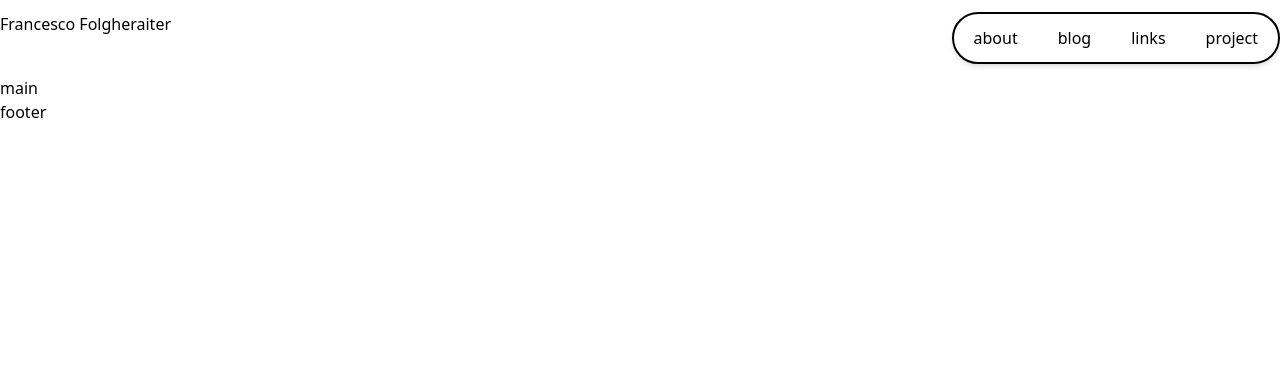
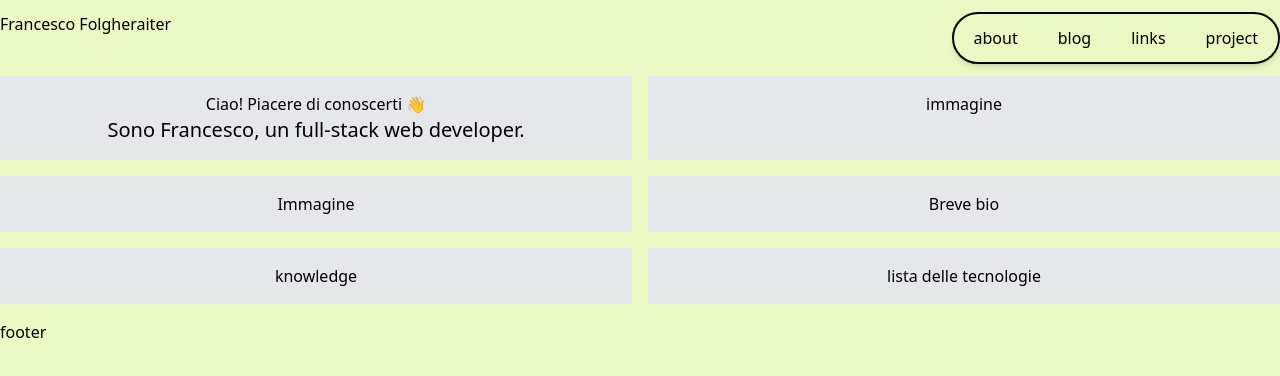
Before and after one commit to FrancescoFolgheraiter/DevFol, a Vue app: page / in a window 1280 px wide. Shown: the top 376 px of the page. Built offline with nearby package versions, Linux system fonts and the light colour scheme.

Commit message:
create basic structure homapage

```diff
--- a/router.js
+++ b/router.js
@@ -1,4 +1,5 @@
 import { createRouter, createWebHistory } from 'vue-router';
+import HomePage from './src/components/Pages/HomePage.vue';
 // import IndexPage from './src/components/pages/indexPage.vue';
 // import RestaurantPage from './src/components/pages/RestaurantPage.vue';
 // import PaymentPage from './src/components/pages/PaymentPage.vue';
@@ -10,11 +11,11 @@ import { createRouter, createWebHistory } from 'vue-router';
 const router = createRouter({
   history: createWebHistory(),
   routes: [
-    // {
-    //   path: '/',
-    //   name: 'home',
-    //   component: IndexPage
-    // }
+    {
+      path: '/',
+      name: 'home',
+      component: HomePage
+    }
   ]
 });
 
--- a/src/App.vue
+++ b/src/App.vue
@@ -27,14 +27,15 @@
 	<div class="container my-3" >
 		<AppHeader/>
 	</div>
-	<div>
+	<div class="container">
 		<AppMain/>
 	</div>
-	<div>
+	<div class="container">
 		<AppFooter/>
 	</div>
 </template>
 
 <style scoped>
 
+
 </style>
--- a/src/components/AppMain.vue
+++ b/src/components/AppMain.vue
@@ -11,7 +11,7 @@
 </script>
 
 <template>
-    {{ text }}
+    <router-view></router-view>
 </template>
 
 <style >
--- /dev/null
+++ b/src/components/Pages/HomePage.vue
@@ -0,0 +1,53 @@
+<script>
+
+    export default{
+        data(){
+            return{
+
+            };
+        },
+        methods:{
+
+        },
+        components:{
+
+        },
+        mounted(){
+        }
+    }
+</script>
+
+<template>
+    <section class="grid grid-cols-2 gap-4 mb-4">
+        <div class="bg-gray-200 p-4 text-center">
+            <p>Ciao! Piacere di conoscerti 👋</p>
+            <h1 class="text-base sm:text-xl font-semibold sm:font-normal">
+                Sono Francesco, un full-stack web developer.
+            </h1>
+        </div>
+        <div class="bg-gray-200 p-4 text-center">
+            immagine
+        </div>
+    </section>
+    <section class="grid grid-cols-2 gap-4 mb-4">
+        <div class="bg-gray-200 p-4 text-center">
+            Immagine
+        </div>
+        <div class="bg-gray-200 p-4 text-center">
+            Breve bio
+        </div>
+    </section>
+    <section class="grid grid-cols-2 gap-4 mb-4">
+        <div class="bg-gray-200 p-4 text-center">
+            knowledge
+        </div>
+        <div class="bg-gray-200 p-4 text-center">
+            lista delle tecnologie
+        </div>
+    </section>
+</template>
+
+<style scoped>
+
+
+</style>
--- a/src/main.js
+++ b/src/main.js
@@ -1,5 +1,7 @@
 import { createApp } from 'vue'
 import './style.css'
 import App from './App.vue'
+import {router} from '../router.js'
 
-createApp(App).mount('#app')
+
+createApp(App).use(router).mount('#app')
--- a/src/style.css
+++ b/src/style.css
@@ -1,3 +1,7 @@
 @tailwind base;
 @tailwind components;
 @tailwind utilities;
+
+body{
+    background-color:  #eaf8c4;
+}
--- a/tailwind.config.js
+++ b/tailwind.config.js
@@ -10,5 +10,7 @@ export default {
       center: true,
     },
   },
-  plugins: [],
+  plugins: [
+
+  ],
 }
```
